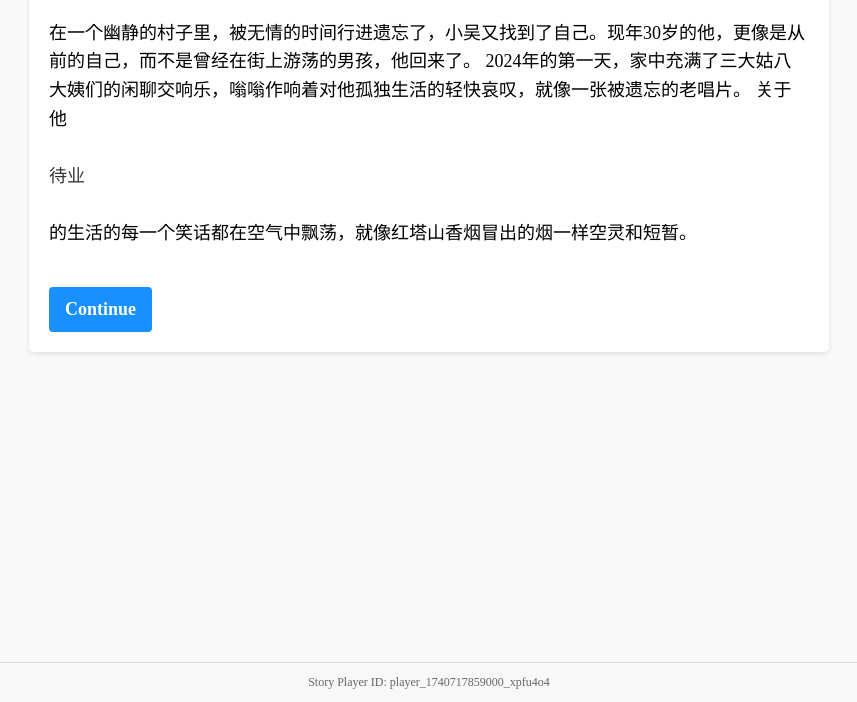
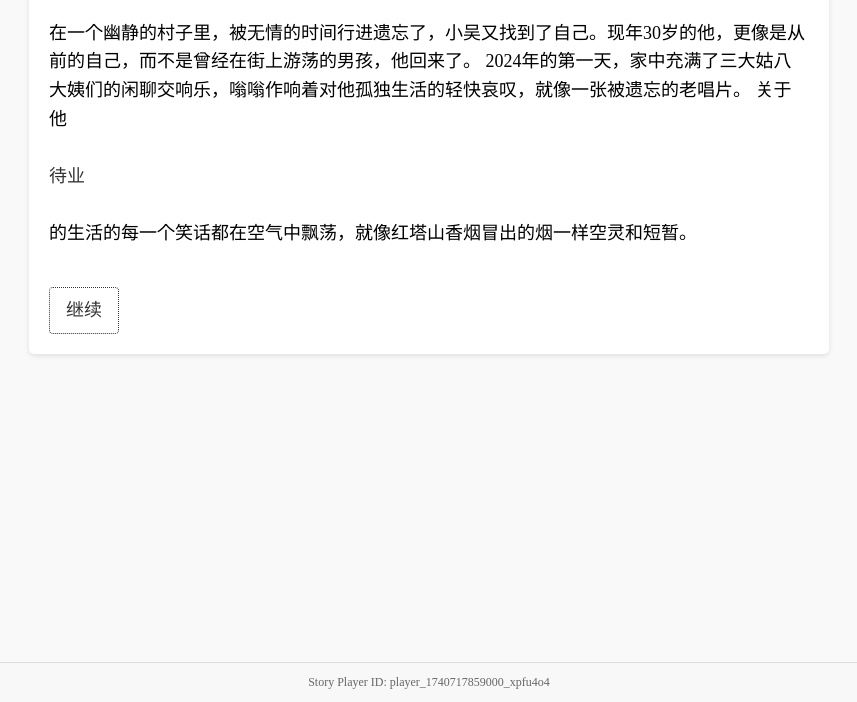
Before and after one commit to ZZYW/momv, a plain HTML site: page station1/index.html in a window 1280 px wide. Both pictures are taken after a click on the element "待业". Shown: the part 98-800 px from the top of the page, without its empty margins (211-1068 px from the left). Drawn offline with nearby package versions, Linux system fonts and the light colour scheme; no server answers.

Commit message:
improved the css

```diff
--- a/station1/index.html
+++ b/station1/index.html
@@ -233,7 +233,7 @@
               const continueLink = document.createElement("a");
               continueLink.href = "#";
               continueLink.className = "next-link";
-              continueLink.innerText = "Continue";
+              continueLink.innerText = "继续";
               continueLink.style.display = "none"; // Initially hidden
 
               continueLink.addEventListener("click", (e) => {
--- a/station1/input/story1.json
+++ b/station1/input/story1.json
@@ -67,46 +67,79 @@
       "sceneId": 2
     },
     {
-      "id": "19d99032-3156-40cd-9a9c-23de251fb7cf",
-      "type": "dynamic-text",
-      "blockName": "测试",
-      "sentenceCount": 2,
-      "prompt": "玩家对标语的选择，反应了玩家内心的意识形态和心理状况。根据这些状况，分析成symbolism, 然后根据荣格的心理学，将这个心理状态实体化。『小吴转过头，看到_____』这个模板。",
-      "context": [
-        {
-          "value": "068eb2e8-8bbf-4490-8648-b3a3d427fbf0",
-          "includeAll": false
-        }
-      ],
-      "sceneId": 2
+      "id": "018504ec-195c-4c49-bc67-ad1c51bca7a5",
+      "type": "scene-header",
+      "titleName": "儿童游乐园",
+      "sceneId": 3
     },
     {
-      "id": "3180c8e3-27e0-4883-a1ae-f34c581ae4d5",
-      "type": "dynamic-word",
-      "blockName": "",
-      "lexiconCategory": "noun",
-      "prompt": "根据这个选择",
-      "context": [
-        {
-          "value": "068eb2e8-8bbf-4490-8648-b3a3d427fbf0",
-          "includeAll": false
-        }
-      ],
-      "sceneId": 2
+      "id": "faba953c-fba9-4520-a786-c1cb5fb1d125",
+      "type": "plain",
+      "text": "路上的声音似乎也保持着某种介于熟悉和陌生之间的距离。远处传来",
+      "sceneId": 3
     },
     {
-      "id": "33dd99b1-2325-4b56-bbb2-32492d2c6dbb",
-      "type": "dynamic-option",
-      "blockName": "xxx",
-      "optionCount": 3,
-      "prompt": "写三个选项，每个选项是根据语境加上德勒兹和挂塔里的理论分析出来的新的symbolism。",
-      "context": [
-        {
-          "value": "068eb2e8-8bbf-4490-8648-b3a3d427fbf0",
-          "includeAll": false
-        }
+      "id": "6e36bd57-6dc1-4800-bbe9-a0efb5fafdc9",
+      "type": "static",
+      "options": [
+        "磨剪子磨菜刀",
+        "破烂儿——换钱",
+        "西瓜包熟包甜，不甜不要钱"
       ],
-      "sceneId": 2
+      "sceneId": 3
+    },
+    {
+      "id": "bbaa1176-b375-4d8a-bb2d-49478287faca",
+      "type": "plain",
+      "text": "近一些的地方好像是个儿童游乐场，里面的旋转木马，碰碰车，溜冰鞋的声音夹杂着电子版老儿歌",
+      "sceneId": 3
+    },
+    {
+      "id": "8d5c3f00-2162-4aff-96fc-0a04e7a50ea8",
+      "type": "static",
+      "options": [
+        "眼睛大的像铜铃，散发出，智慧般的精明",
+        "葫芦娃，葫芦娃，一根藤上七朵花",
+        "春天在哪里呀？春天在哪里"
+      ],
+      "sceneId": 3
+    },
+    {
+      "id": "2f799061-29a0-40a7-a01f-206c9542157d",
+      "type": "scene-header",
+      "titleName": "眼保健操",
+      "sceneId": 4
+    },
+    {
+      "id": "4c7620e6-9e72-4028-be0a-8ff442e72bf3",
+      "type": "plain",
+      "text": "马路对面，小吴上过的中学，",
+      "sceneId": 4
+    },
+    {
+      "id": "ade3a2b7-fc86-449e-9312-dce641a388b4",
+      "type": "static",
+      "options": [
+        "实验中学",
+        "第一中学",
+        "第十八中学"
+      ],
+      "sceneId": 4
+    },
+    {
+      "id": "f75ae29e-05d6-4e91-bf80-45224b0e8ae2",
+      "type": "plain",
+      "text": "课间眼保健操那清澈有力的旋律又再耳边响起 “为健康，保护视力，眼保健操，现在开始！第一节，柔精明穴。。。。小吴的思绪回到了中学时期。",
+      "sceneId": 4
+    },
+    {
+      "id": "ef02bd6a-56b1-4f54-9b43-cd92ed4ad2d5",
+      "type": "dynamic-text",
+      "blockName": "",
+      "sentenceCount": 6,
+      "prompt": "因为目前没有真实的玩家，请你假设玩家做出了某些选择。\n根据玩家的选择，用荣格的心理分析法对玩家选择做出人格分析。\n根据玩家的选择，用埃里克·埃里克森的心理社会发展论做出分析。\n根据玩家的选择，用易经推测玩家可能会做出的回应。\n结合对玩家的分析，用白描的方式，陈述出主人公回忆中中学时期的一系列行为，以及它周围的可能出现的人的行为，和环境的变化。\n",
+      "context": [],
+      "sceneId": 4
     }
   ]
 }
--- a/station1/station1.css
+++ b/station1/station1.css
@@ -116,7 +116,7 @@ h2 {
     margin: 8px 0;
     cursor: pointer;
     color: var(--option-color);
-    text-decoration: underline;
+    /* text-decoration: underline; */
     transition: all 0.2s ease, opacity 3s ease, text-shadow 0.3s ease;
     /* Add subtle glow effect */
     text-shadow: 0 0 2px rgba(105, 128, 29, 0.3);
@@ -128,6 +128,7 @@ h2 {
     from {
         text-shadow: 0 0 2px rgba(105, 128, 29, 0.3);
     }
+
     to {
         text-shadow: 0 0 8px rgba(105, 128, 29, 0.6);
     }
@@ -169,15 +170,12 @@ h2 {
 /* = DYNAMIC CONTENT = */
 /* =================== */
 .dynamic-container {
-    margin: 15px 0;
-    padding: 15px;
-    border-left: 3px solid #ccc;
-    background-color: var(--bg-color);
+    /* placeholder */
 }
 
 .dynamic-text-result {
-    font-style: italic;
-    font-size: 18px;
+    /* font-style: italic; */
+    /* font-size: 18px; */
 }
 
 .dynamic-word {
@@ -192,16 +190,17 @@ h2 {
     display: inline-block;
     margin-top: 20px;
     padding: 8px 16px;
-    background-color: var(--primary-color);
-    color: white;
+
+    /* background-color: var(--primary-color); */
+    color: var(--text-color);
+    border: 1px dotted;
     text-decoration: none;
     border-radius: 4px;
-    font-weight: bold;
     cursor: pointer;
 }
 
 .next-link:hover {
-    background-color: var(--primary-hover);
+    /* background-color: var(--primary-hover); */
 }
 
 /* ============== */
```
